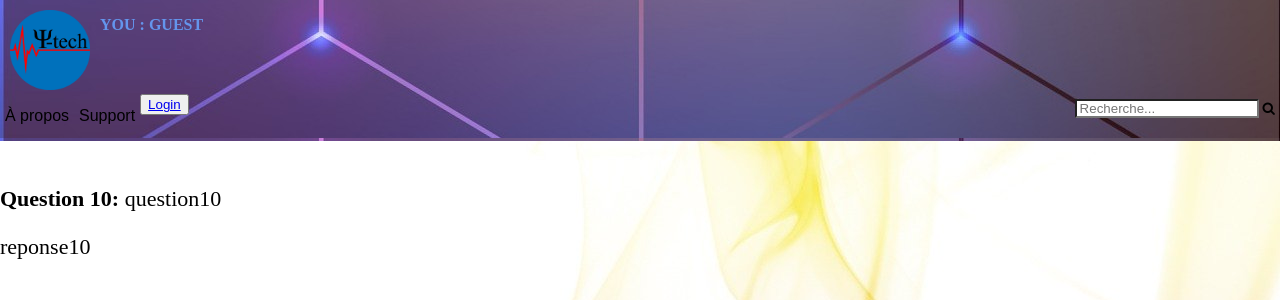
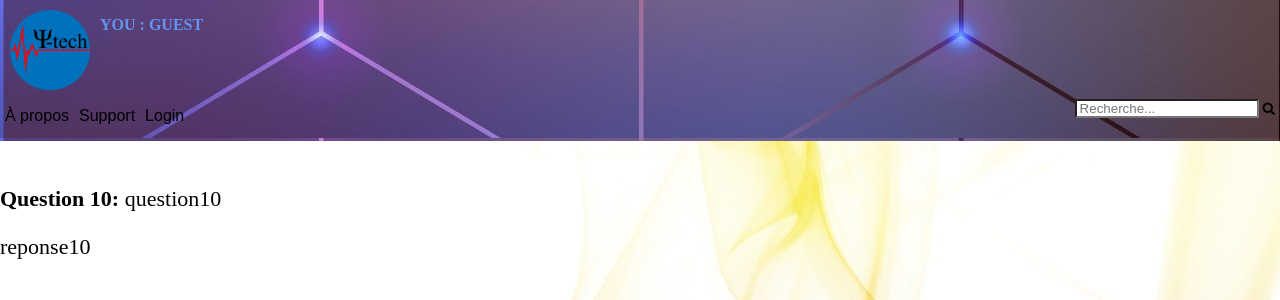
Before and after one commit to KynZix/Projet-APP-, a PHP site: page /FAQ.php in a window 1280 px wide. Shown: the top 300 px of the page. Run offline with PHP 8.4, Linux system fonts and the light colour scheme; data comes from the database, SQL or seed files in the repository.

Commit message:
Update header.css

```diff
--- a/APP/CSS/header.css
+++ b/APP/CSS/header.css
@@ -40,7 +40,7 @@ header {
   ========================================
 */
 
-.menu1,.menu2
+.menu1,.menu2,.menu3
 {
   display: flex;
 }
@@ -89,8 +89,25 @@ nav {
   padding: 5px;
   height: 100%;
   cursor: pointer;
-  	position: relative;
+  position: relative;
 	text-align: center;
+}
+
+.menubtnsingle{
+  font-size: medium;;
+  border: none;
+  background: transparent;
+  color: black;
+  padding: 5px;
+  height: 100%;
+  cursor: pointer;
+  position: relative;
+  text-align: center;
+}
+
+.menubtnsingle a{
+  color: black;
+  text-decoration: none;
 }
 
 .menuinput {
@@ -102,19 +119,7 @@ nav {
 	padding: 5px;
 }
 
-.menubtnlog{
-    font-size: medium;;
-  border: none;
-  background: transparent;
-  color: black;
-  padding: 5px;
-  height: 100%;
-  cursor: pointer;
-    position: relative;
-  text-align: center;
-}
-
-.menubtnlog a {
+.menubtn a {
   color: black;
   text-decoration: none;
 }
@@ -158,9 +163,6 @@ nav {
   background-color: white;
 }
 
-#menu-content3{
-	right:0;
-}
 
 /* barre de recherche */
 
```
